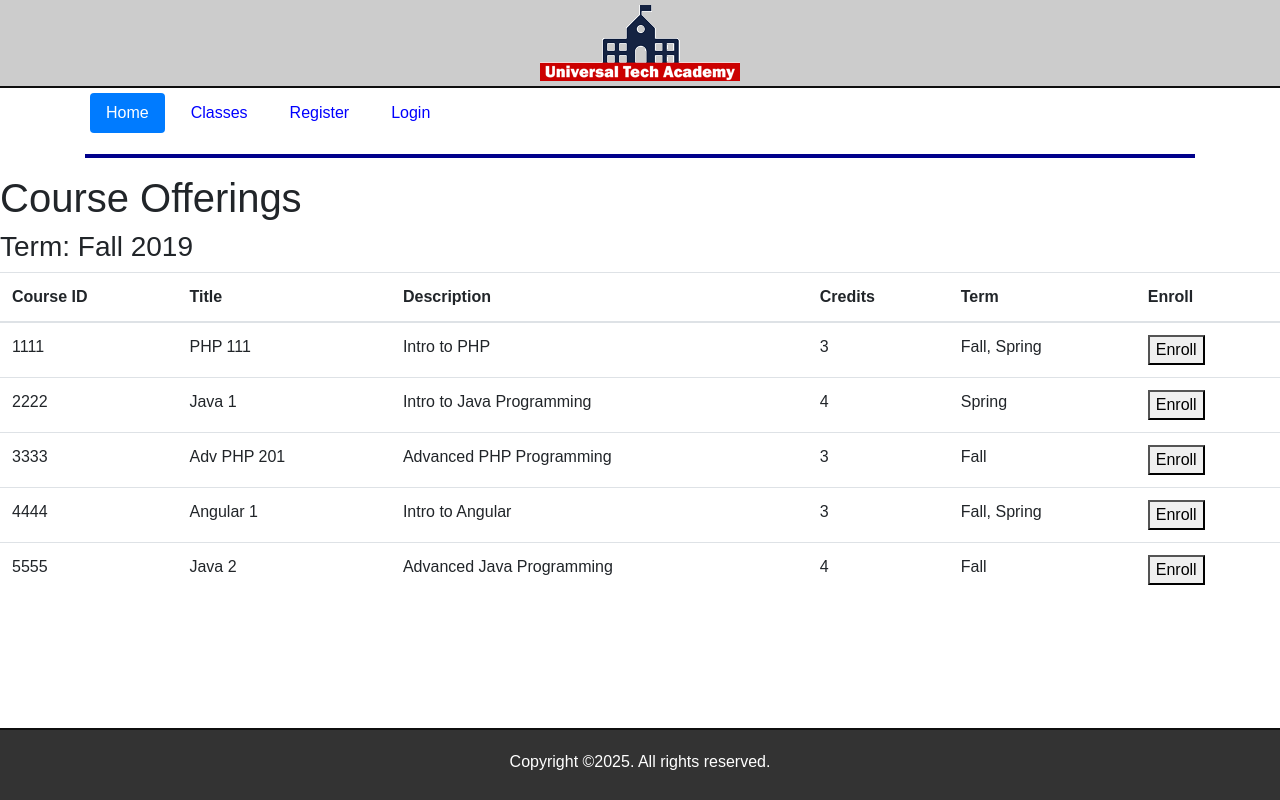
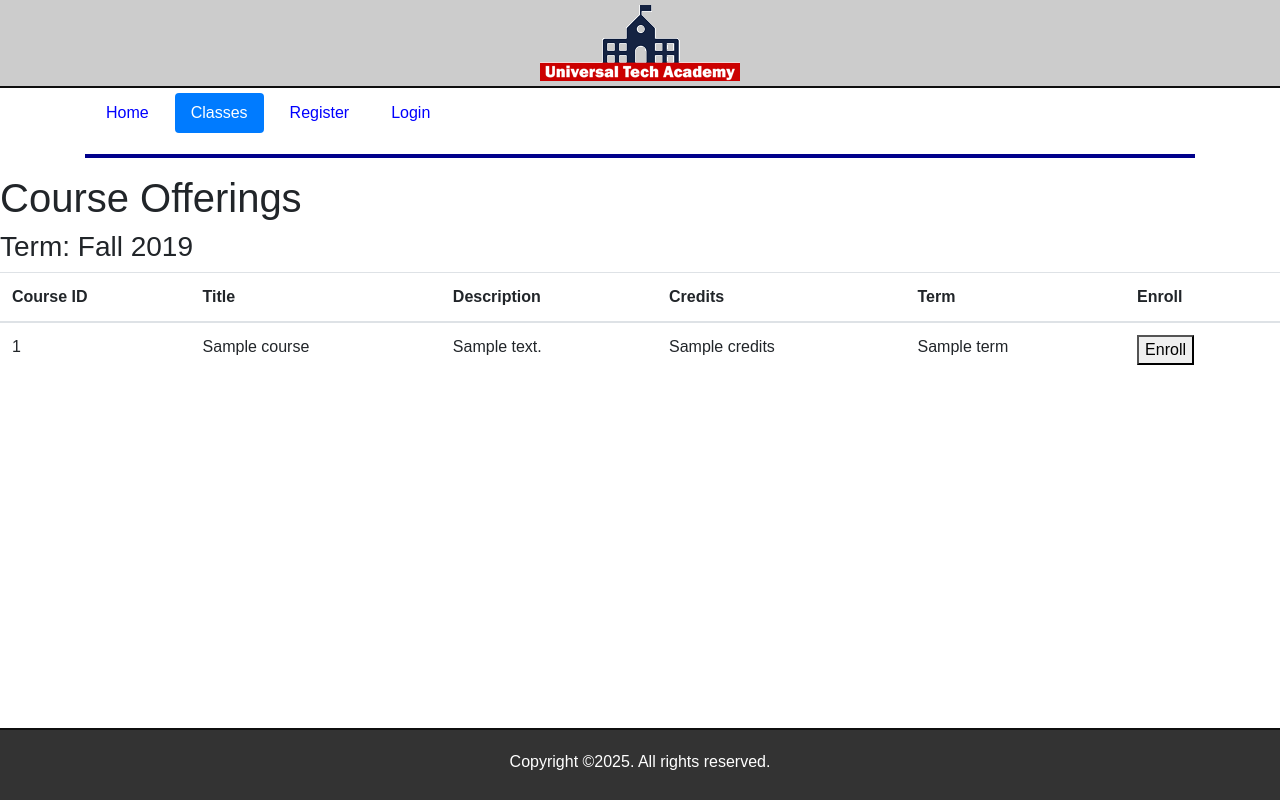
Before and after one commit to floortom/Flask-EnrollmentApp, a Flask app: template application/templates/courses.html in a window 1280 px wide. Run offline with Flask 3, Linux system fonts and the light colour scheme; the template is opened without the code that fills it: most values are stand-ins (such as "Sample title", 1, 10 or a date in 2020); some libraries are stand-ins or nearby versions.

Commit message:
Added dynamic json data, active navbar higlighting

```diff
--- a/application/templates/courses.html
+++ b/application/templates/courses.html
@@ -18,57 +18,18 @@
             </thead>
             <tbody>
             <!-- Construct the rest of courses here -->
+            {% for course in courses %}
             <tr>
-                <td scope='row'>1111</td>
-                <td>PHP 111</td>
-                <td>Intro to PHP</td>
-                <td>3</td>
-                <td>Fall, Spring</td>
+                <td scope='row'>{{course["courseID"]}}</td>
+                <td>{{course["title"]}}</td>
+                <td>{{course["description"]}}</td>
+                <td>{{course["credits"]}}</td>
+                <td>{{course["term"]}}</td>
                 <td>
                     <button>Enroll</button>
                 </td>
             </tr>
-            <tr>
-                <td scope='row'>2222</td>
-                <td>Java 1</td>
-                <td>Intro to Java Programming</td>
-                <td>4</td>
-                <td>Spring</td>
-                <td>
-                    <button>Enroll</button>
-                </td>
-            </tr>
-            <tr>
-                <td scope='row'>3333</td>
-                <td>Adv PHP 201</td>
-                <td>Advanced PHP Programming</td>
-                <td>3</td>
-                <td>Fall</td>
-                <td>
-                    <button>Enroll</button>
-                </td>
-            </tr>
-            <tr>
-                <td scope='row'>4444</td>
-                <td>Angular 1</td>
-                <td>Intro to Angular</td>
-                <td>3</td>
-                <td>Fall, Spring</td>
-                <td>
-                    <button>Enroll</button>
-                </td>
-            </tr>
-            <tr>
-                <td scope='row'>5555</td>
-                <td>Java 2</td>
-                <td>Advanced Java Programming</td>
-                <td>4</td>
-                <td>Fall</td>
-                <td>
-                    <button>Enroll</button>
-                </td>
-            </tr>
-            <!-------------------------------------->
+            {% endfor %}
             </tbody>
         </table>
     </div>
--- a/application/templates/includes/nav.html
+++ b/application/templates/includes/nav.html
@@ -1,10 +1,10 @@
     <header>
         <nav>
             <ul class="nav nav-pills">
-                <li class="nav-item"><a href="{{url_for('index')}}" class="nav-link active">Home</a></li>
-                <li class="nav-item"><a href="{{url_for('courses')}}" class="nav-link">Classes</a></li>
-                <li class="nav-item"><a href="{{url_for('register')}}" class="nav-link">Register</a></li>
-                <li class="nav-item"><a href="{{url_for('login')}}" class="nav-link">Login</a></li>
+                <li class="nav-item"><a href="{{url_for('index')}}" class="nav-link {% if index %}active{% endif %}">Home</a></li>
+                <li class="nav-item"><a href="{{url_for('courses')}}" class="nav-link {% if course %}active{% endif %}">Classes</a></li>
+                <li class="nav-item"><a href="{{url_for('register')}}" class="nav-link {% if register %}active{% endif %}">Register</a></li>
+                <li class="nav-item"><a href="{{url_for('login')}}" class="nav-link {% if login %}active{% endif %}">Login</a></li>
             </ul>
         </nav>
         <hr style="clear:both">
```
Also changed, not shown: application/routes.py (+7 -4 lines).
